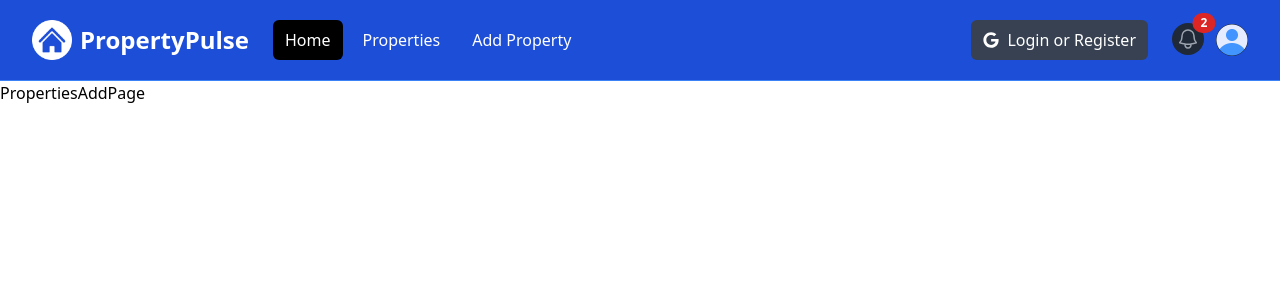
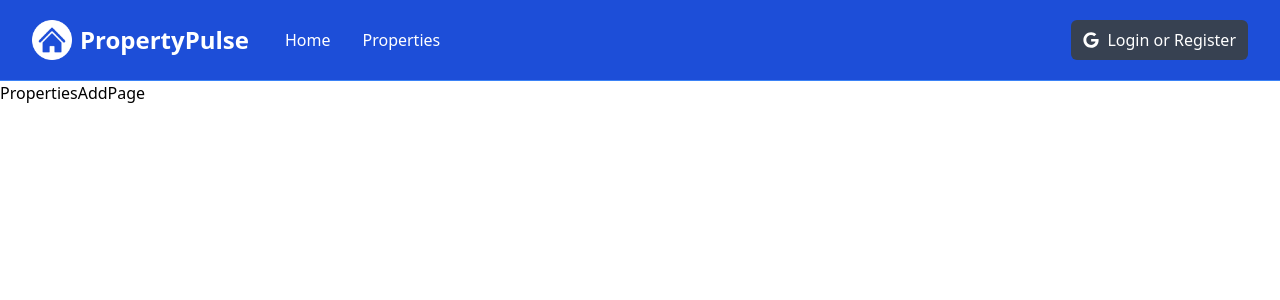
Before and after one commit to tbogajce/property-pulse, a Next.js app: page /properties/add in a window 1280 px wide. Shown: the top 300 px of the page. Built offline with nearby package versions, Linux system fonts and the light colour scheme.

Commit message:
Active links

```diff
--- a/components/Navbar.jsx
+++ b/components/Navbar.jsx
@@ -1,6 +1,7 @@
 "use client";
 
 import { useState } from "react";
+import { usePathname } from "next/navigation";
 
 import Image from "next/image";
 import Link from "next/link";
@@ -11,6 +12,9 @@
 const Navbar = () => {
   const [isMobileMenuOpen, setIsMobileMenuOpen] = useState(false);
   const [isProfileMenuOpen, setIsProfileMenuOpen] = useState(false);
+  const [isLoggedIn, setIsLoggedIn] = useState(false);
+
+  const pathname = usePathname();
 
   return (
     <nav className="bg-blue-700 border-b border-blue-500">
@@ -59,27 +63,36 @@
               <div className="flex space-x-2">
                 <Link
                   href="/"
-                  className="text-white bg-black hover:bg-gray-900 hover:text-white rounded-md px-3 py-2"
+                  className={`${
+                    pathname === "/" ? "bg-black" : ""
+                  } text-white hover:bg-gray-900 hover:text-white rounded-md px-3 py-2`}
                 >
                   Home
                 </Link>
                 <Link
                   href="/properties"
-                  className="text-white hover:bg-gray-900 hover:text-white rounded-md px-3 py-2"
+                  className={`${
+                    pathname === "/properties" ? "bg-black" : ""
+                  } text-white hover:bg-gray-900 hover:text-white rounded-md px-3 py-2`}
                 >
                   Properties
                 </Link>
+                {isLoggedIn && (
                   <Link
                     href="/properties/add"
-                  className="text-white hover:bg-gray-900 hover:text-white rounded-md px-3 py-2"
+                    className={`${
+                      pathname === "/properties/add" ? "bg-black" : ""
+                    } text-white hover:bg-gray-900 hover:text-white rounded-md px-3 py-2`}
                   >
                     Add Property
                   </Link>
+                )}
               </div>
             </div>
           </div>
 
           {/* <!-- Right Side Menu (Logged Out) --> */}
+          {!isLoggedIn && (
             <div className="hidden md:block md:ml-6">
               <div className="flex items-center">
                 <button className="flex items-center text-white bg-gray-700 hover:bg-gray-900 hover:text-white rounded-md px-3 py-2">
@@ -89,8 +102,10 @@
                 </button>
               </div>
             </div>
+          )}
 
           {/* <!-- Right Side Menu (Logged In) --> */}
+          {isLoggedIn && (
             <div className="absolute inset-y-0 right-0 flex items-center pr-2 md:static md:inset-auto md:ml-6 md:pr-0">
               <Link href="/messages" className="relative group">
                 <button
@@ -182,6 +197,7 @@
                 )}
               </div>
             </div>
+          )}
         </div>
       </div>
 
@@ -191,26 +207,36 @@
           <div className="space-y-1 px-2 pb-3 pt-2">
             <Link
               href="/"
-              className="bg-gray-900 text-white block rounded-md px-3 py-2 text-base font-medium"
+              className={`${
+                pathname === "/" ? "bg-black" : ""
+              } text-white block rounded-md px-3 py-2 text-base font-medium`}
             >
               Home
             </Link>
             <Link
               href="/properties"
-              className="text-gray-300 hover:bg-gray-700 hover:text-white block rounded-md px-3 py-2 text-base font-medium"
+              className={`${
+                pathname === "/properties" ? "bg-black" : ""
+              } text-white block rounded-md px-3 py-2 text-base font-medium`}
             >
               Properties
             </Link>
+            {isLoggedIn && (
               <Link
                 href="/properties/add"
-              className="text-gray-300 hover:bg-gray-700 hover:text-white block rounded-md px-3 py-2 text-base font-medium"
+                className={`${
+                  pathname === "/properties/add" ? "bg-black" : ""
+                } text-white block rounded-md px-3 py-2 text-base font-medium`}
               >
                 Add Property
               </Link>
+            )}
+            {!isLoggedIn && (
               <button className="flex items-center text-white bg-gray-700 hover:bg-gray-900 hover:text-white rounded-md px-3 py-2 my-4">
                 <FaGoogle className="text-white mr-2" />
                 <span>Login or Register</span>
               </button>
+            )}
           </div>
         </div>
       )}
```
Lines whose indentation alone changed are shown as unchanged.
